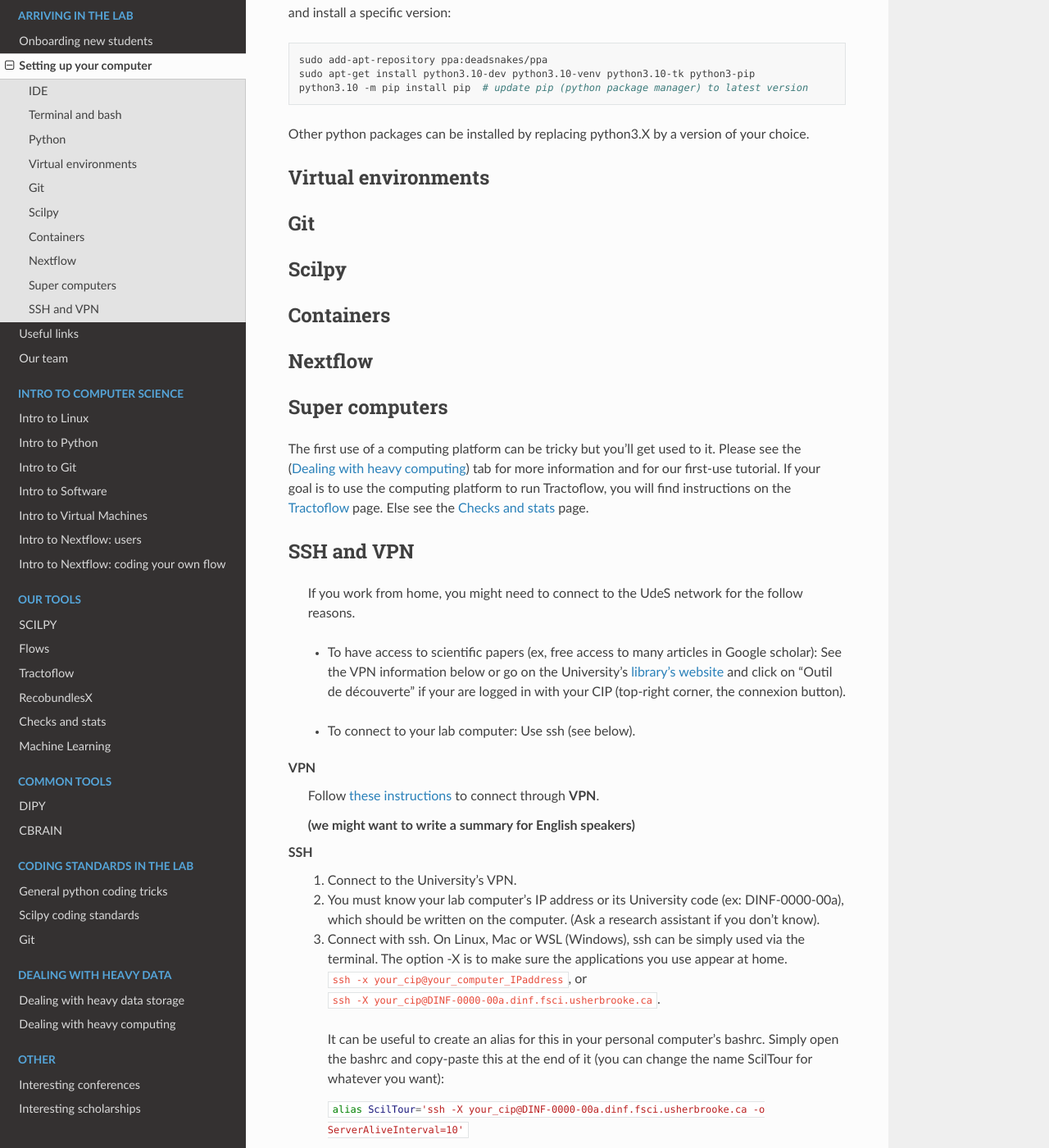
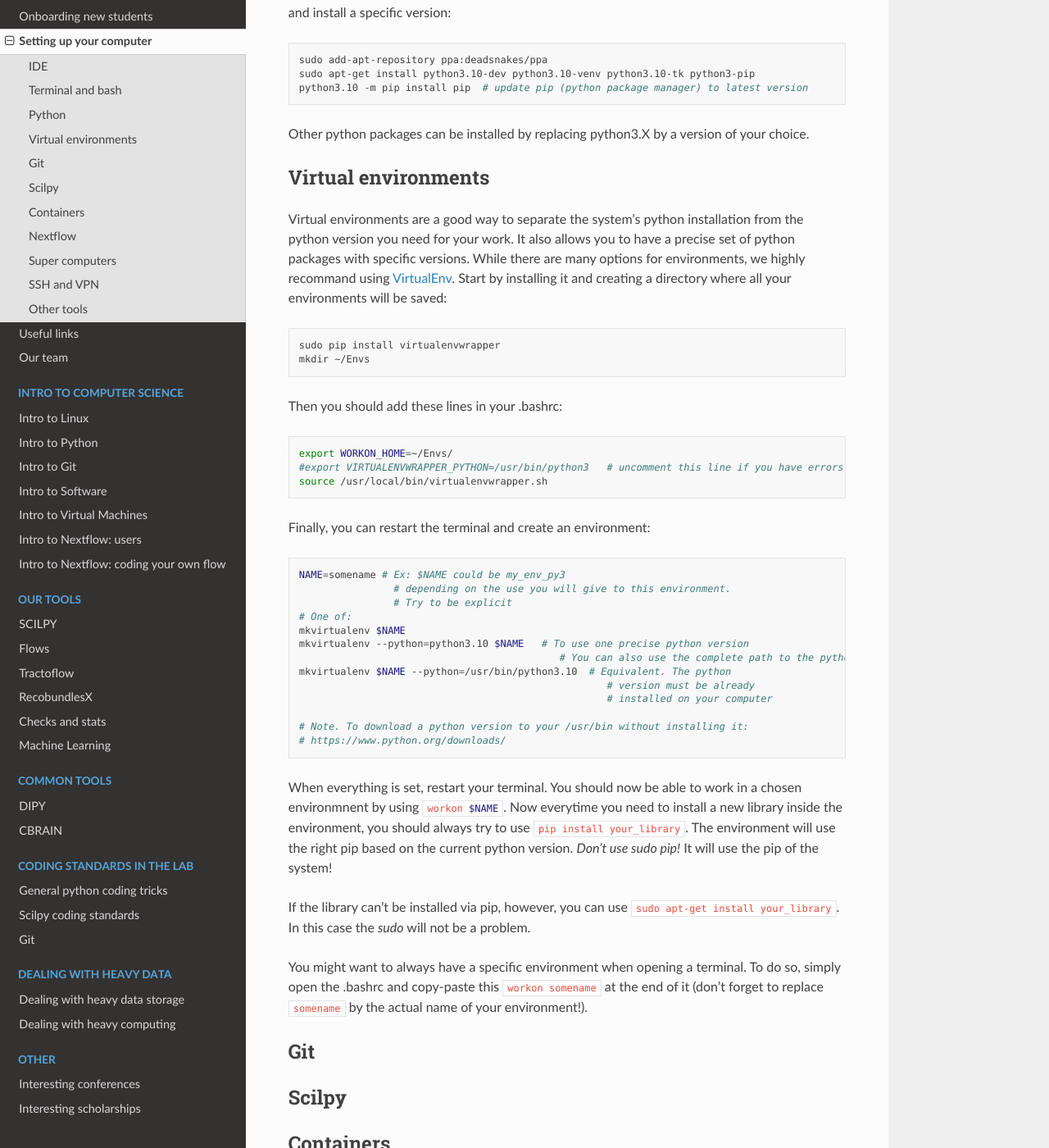
Before and after one commit to scilus/scil-documentation, a Sphinx documentation site: the page built from source/arriving/setup_computer.rst, in a window 1280 px wide and 1400 px high, scrolled down 2101 px. Shown: the whole window at 82% size. Built offline with Sphinx 7.4.7 and the Read the Docs theme 2.0.0, drawn with Linux system fonts in a browser that asks for light colours; some of the changed text lies outside the part shown.

Commit message:
Adding Python and venv

```diff
--- a/source/arriving/setup_computer.rst
+++ b/source/arriving/setup_computer.rst
@@ -28,7 +28,7 @@ Now is the time to open a bash terminal, also known as the command line. The ter
 
 It is useful to learn some of the basics of the bash language to help you play around. Please refer to this cheat sheet on the bash language (*TODO add link to new section*).
 
-Before proceeding to the next steps, here are some useful additions you can make to your terminal "settings", by modifying what we call the *bashrc*. First, open the bashrc in VSCode by typing in the terminal :bash:`code .bashrc` (make sure you are in your home directory by simply typing :bash:`cd`). Then, choose the features you like!
+Before proceeding to the next steps, here are some useful additions you can make to your terminal "settings", by modifying what we call the *.bashrc*. First, open the .bashrc in VSCode by typing in the terminal :bash:`code .bashrc` (make sure you are in your home directory by simply typing :bash:`cd`). Then, choose the features you like!
 
 * | If you want your terminal to display helpful colors and show your current git branch:
 
@@ -72,7 +72,7 @@ Before proceeding to the next steps, here are some useful additions you can make
     fi
     unset color_prompt force_color_prompt
 
-* | If you want some useful aliases and keybinds, copy this at the end of your bashrc:
+* | If you want some useful aliases and keybinds, copy this at the end of your .bashrc:
 
 .. code-block:: bash
 
@@ -99,6 +99,45 @@ Other python packages can be installed by replacing python3.X by a version of yo
 
 Virtual environments
 """"""""""""""""""""
+
+Virtual environments are a good way to separate the system's python installation from the python version you need for your work. It also allows you to have a precise set of python packages with specific versions. While there are many options for environments, we highly recommand using `VirtualEnv <https://virtualenv.pypa.io/en/latest/>`_. Start by installing it and creating a directory where all your environments will be saved:
+
+.. code-block:: bash
+
+    sudo pip install virtualenvwrapper
+    mkdir ~/Envs
+
+Then you should add these lines in your .bashrc:
+
+.. code-block:: bash
+
+    export WORKON_HOME=~/Envs/
+    #export VIRTUALENVWRAPPER_PYTHON=/usr/bin/python3   # uncomment this line if you have errors when starting your terminal (next step)
+    source /usr/local/bin/virtualenvwrapper.sh
+
+Finally, you can restart the terminal and create an environment:
+
+.. code-block:: bash
+
+    NAME=somename # Ex: $NAME could be my_env_py3
+                    # depending on the use you will give to this environment.
+                    # Try to be explicit
+    # One of:
+    mkvirtualenv $NAME
+    mkvirtualenv --python=python3.10 $NAME   # To use one precise python version
+                                                # You can also use the complete path to the python installation
+    mkvirtualenv $NAME --python=/usr/bin/python3.10  # Equivalent. The python
+                                                        # version must be already
+                                                        # installed on your computer
+
+    # Note. To download a python version to your /usr/bin without installing it:
+    # https://www.python.org/downloads/
+
+When everything is set, restart your terminal. You should now be able to work in a chosen environmnent by using :bash:`workon $NAME`. Now everytime you need to install a new library inside the environment, you should always try to use :bash:`pip install your_library`. The environment will use the right pip based on the current python version. *Don't use sudo pip!* It will use the pip of the system!
+
+If the library can't be installed via pip, however, you can use :bash:`sudo apt-get install your_library`. In this case the `sudo` will not be a problem.
+
+You might want to always have a specific environment when opening a terminal. To do so, simply open the .bashrc and copy-paste this :bash:`workon somename` at the end of it (don't forget to replace :bash:`somename` by the actual name of your environment!).
 
 Git
 """
@@ -140,8 +179,11 @@ SSH
        | ``ssh -x your_cip@your_computer_IPaddress``, or
        | ``ssh -X your_cip@DINF-0000-00a.dinf.fsci.usherbrooke.ca``.
 
-       It can be useful to create an alias for this in your personal computer's bashrc. Simply open the bashrc and copy-paste this at the end of it (you can change the name ScilTour for whatever you want):
+       It can be useful to create an alias for this in your personal computer's .bashrc. Simply open the .bashrc and copy-paste this at the end of it (you can change the name ScilTour for whatever you want):
 
        :bash:`alias ScilTour='ssh -X your_cip@DINF-0000-00a.dinf.fsci.usherbrooke.ca -o ServerAliveInterval=10'`
 
     On Windows, you can also use MobaXterm. Download it, then click on Session, SSH. In Remote host, enter your IP address. In Advanced SSH settings, make sure the X11-Forwarding button is clicked.
+
+Other tools
+"""""""""""
```
